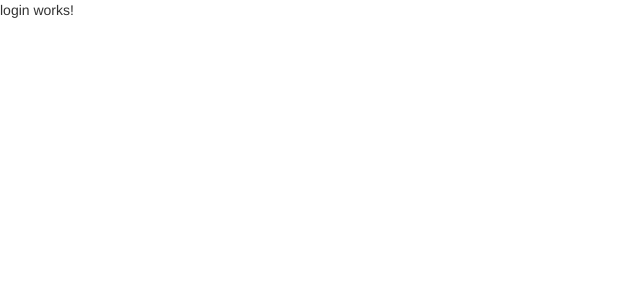
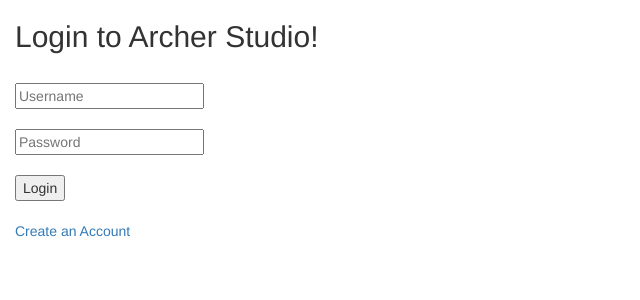
Before and after one commit to nalaudd/archerstudio, an Angular app in the folder ArcherStudioNG/: page / in a window 1280 px wide. Shown: the top 300 px of the page, without its empty margins (0-640 px from the left). Built offline with nearby package versions, Linux system fonts and the light colour scheme.

Commit message:
made login component basic view

```diff
--- a/ArcherStudioNG/src/app/components/login/login.component.html
+++ b/ArcherStudioNG/src/app/components/login/login.component.html
@@ -1,3 +1,31 @@
-<p>
-  login works!
-</p>
+<form><div class="container-fluid" >
+
+  <div class="row">
+    <div class="col-md-6"><h2>Login to Archer Studio!</h2></div>
+  </div>
+
+  <br>
+
+  <div class="row">
+    <div class="col-md-3"><input type="text" placeholder="Username" required></div>
+  </div>
+
+  <br>
+
+  <div class="row">
+    <div class="col-md-3"><input type="password" placeholder="Password" required></div>
+  </div>
+
+  <br>
+
+  <div class="row">
+    <div class="col-md-3"><input type="submit" value="Login"></div>
+  </div>
+
+  <br>
+
+  <div class="row">
+    <div class="col-md-3"><a>Create an Account</a></div>
+  </div>
+
+</div></form>
```
